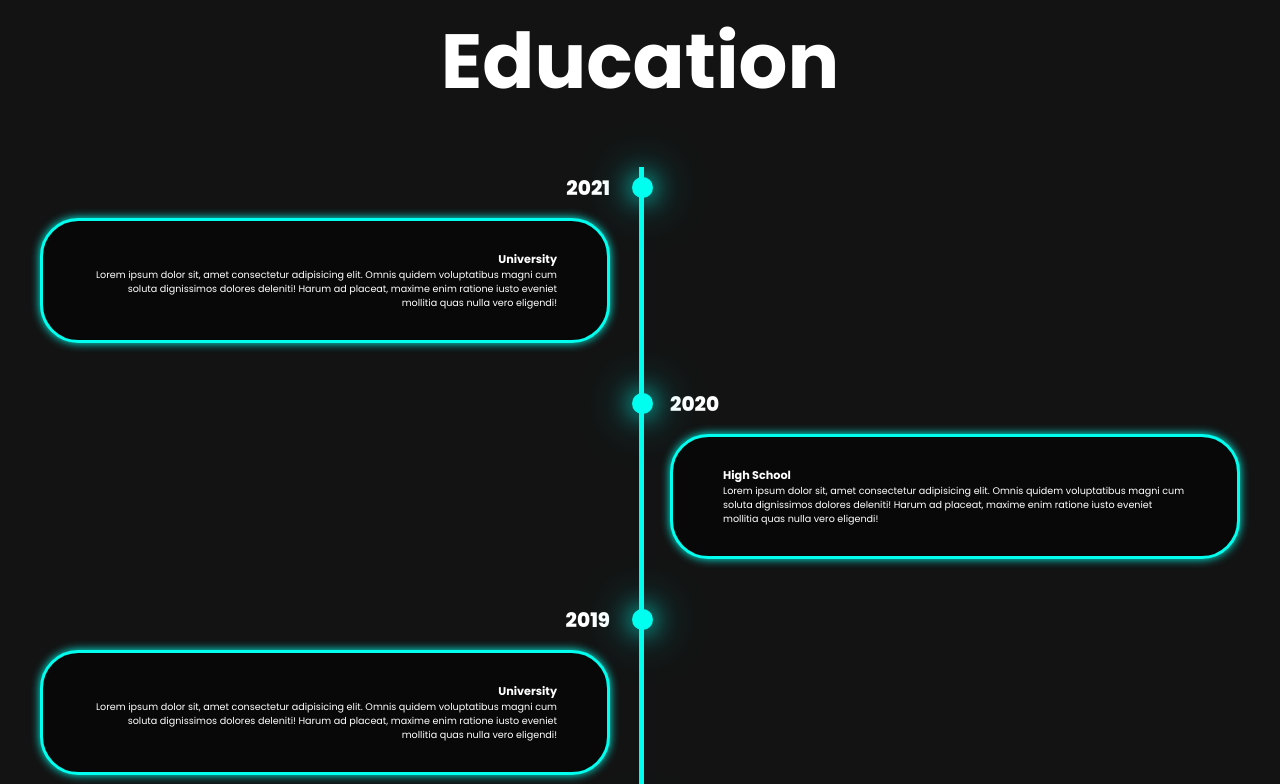
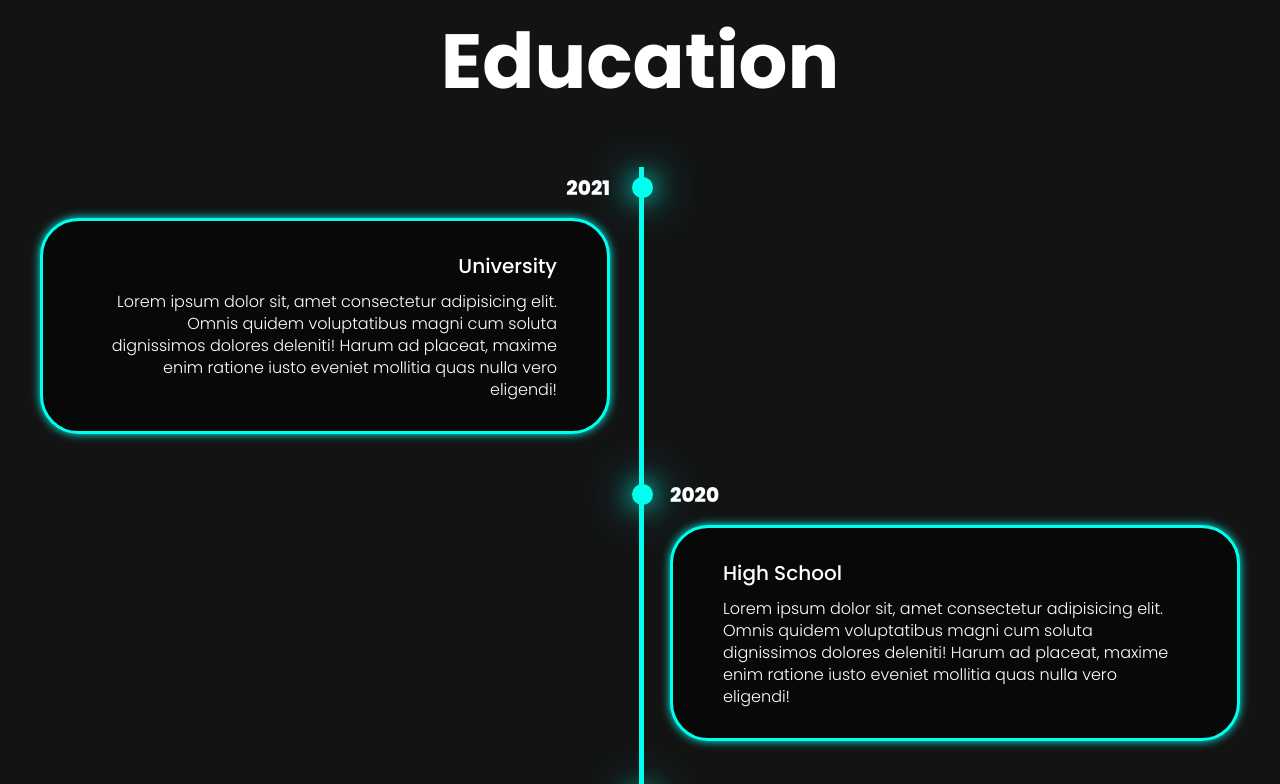
Before and after one commit to sahyan19/Portfolio, a plain HTML site: page index.html in a window 1280 px wide. Shown: the part 945-1729 px from the top of the page. Drawn offline with nearby package versions, Linux system fonts and the light colour scheme.

Commit message:
education

```diff
--- a/styles/style.css
+++ b/styles/style.css
@@ -372,3 +372,30 @@ span {
     transform: scale(1.05);
     box-shadow: 0 0 25px var(--main-color);
 }
+
+.timeline-content h3{
+    font-size: 20px;
+    color: white;
+    margin: 0 0 10px;
+    font-weight: 500;
+}
+
+.timeline-content p{
+    color: white;
+    font-size: 16px;
+    font-weight: 300;
+    line-height: 22px;
+}
+
+::-webkit-scrollbar{
+    width: 15px;
+}
+
+::-webkit-scrollbar-thumb{
+    background-color: var(--main-color);
+}
+
+::-webkit-scrollbar-track{
+    background-color: var(--bg-color);
+    width: 50px;
+}
```
